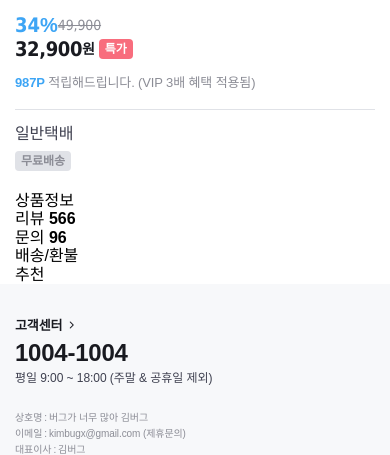
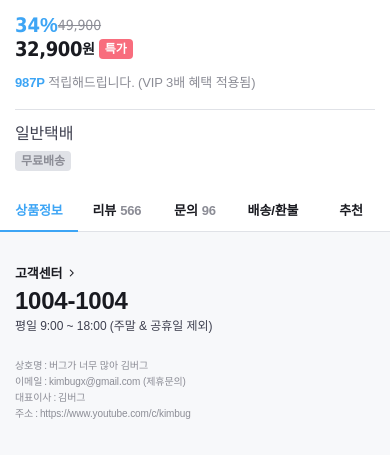
Before and after one commit to yewo0on/tomorrow-house, a website: page index.html in a window 390 px wide. Shown: the part 642-1097 px from the top of the page. Drawn offline with nearby package versions, Linux system fonts and the light colour scheme; files that its build step writes are made by us from their sources; files whose address does not match are found by name.

Commit message:
🚧 Implement mobile product tab style

```diff
--- a/index.html
+++ b/index.html
@@ -579,7 +579,7 @@
             <div class="col-sm-4 col-lg-8">
               <ul class="product-tab-list" role="tablist">
                 <li
-                  class="product-tab-item"
+                  class="product-tab-item is-active"
                   role="tab"
                   aria-labelledby="product-spec"
                 >
--- /dev/null
+++ b/styles/layouts/_product-tab.scss
@@ -0,0 +1,50 @@
+@use '../constants/colors' as color;
+@use '../mixins/responsive' as res;
+@use '../mixins/positions' as pos;
+@use '../mixins/text-style' as text;
+@use '../mixins/flexbox' as flex;
+@use '../layouts/grids' as grid;
+
+.product-tab {
+  $grid-margin: grid.$sm-margin + grid.$gutter / 2;
+
+  width: 100%;
+  height: 40px;
+  background-color: color.$white;
+  border-bottom: 1px solid color.$border;
+
+  &-list {
+    @include flex.flexbox;
+    margin: 0 -#{$grid-margin};
+  }
+
+  &-item {
+    width: calc(100% / 5);
+
+    &.is-active {
+      button {
+        color: color.$blue;
+        border-bottom-color: color.$blue;
+      }
+    }
+
+    button {
+      @include flex.flexbox;
+      width: 100%;
+      height: 40px;
+      @include text.text-style(13, color.$dark);
+      font-weight: 700;
+      white-space: nowrap;
+      border-bottom: 2px solid transparent;
+
+      &:active {
+        color: color.$blue;
+      }
+    }
+
+    .badge {
+      margin-left: 4px;
+      color: color.$secondary;
+    }
+  }
+}
--- a/styles/main.scss
+++ b/styles/main.scss
@@ -29,3 +29,4 @@
 @use './layouts/search-modal';
 @use './layouts/global-header';
 @use './layouts/global-footer';
+@use './layouts/product-tab';
```
